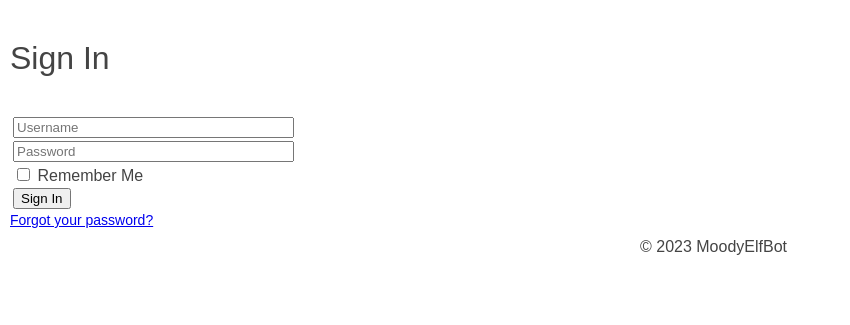
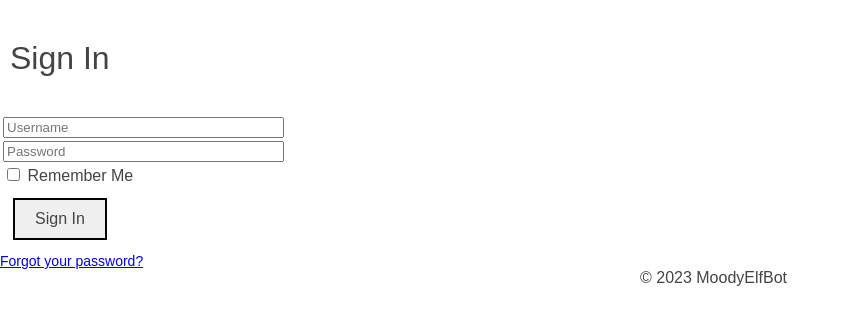
Before and after one commit to dcoxnard/elf, a Flask app: page /login in a window 1280 px wide. Shown: the part 150-475 px from the top of the page, without its empty margins (0-850 px from the left). Run offline with Flask 3, Linux system fonts and the light colour scheme; parts of the project's set-up code (start-up, migrations or seed data) failed here and were passed over.

Commit message:
* button styles

```diff
--- a/static/styles.css
+++ b/static/styles.css
@@ -10,10 +10,6 @@ h1 {
   display: block;
   margin: 40px 10px;
   font-weight: normal;
-}
-
-form {
-  margin: 10px;
 }
 
 .wish-group {
@@ -114,3 +110,22 @@ form {
   border-radius: 2%;
   box-shadow: 8px 8px 2px 1px #ccc
 }
+
+.btn {
+  border: 2px solid black;
+  padding: 10px 20px;
+  font-family: Arial, sans-serif;
+  color: #444;
+  font-size: 16px;
+  margin: 10px;
+}
+
+.btn:disabled {
+  color: #999;
+  border: 2px solid #999;
+}
+
+.btn:hover {
+  background-color: #000;
+  color: #fff;
+}
```
